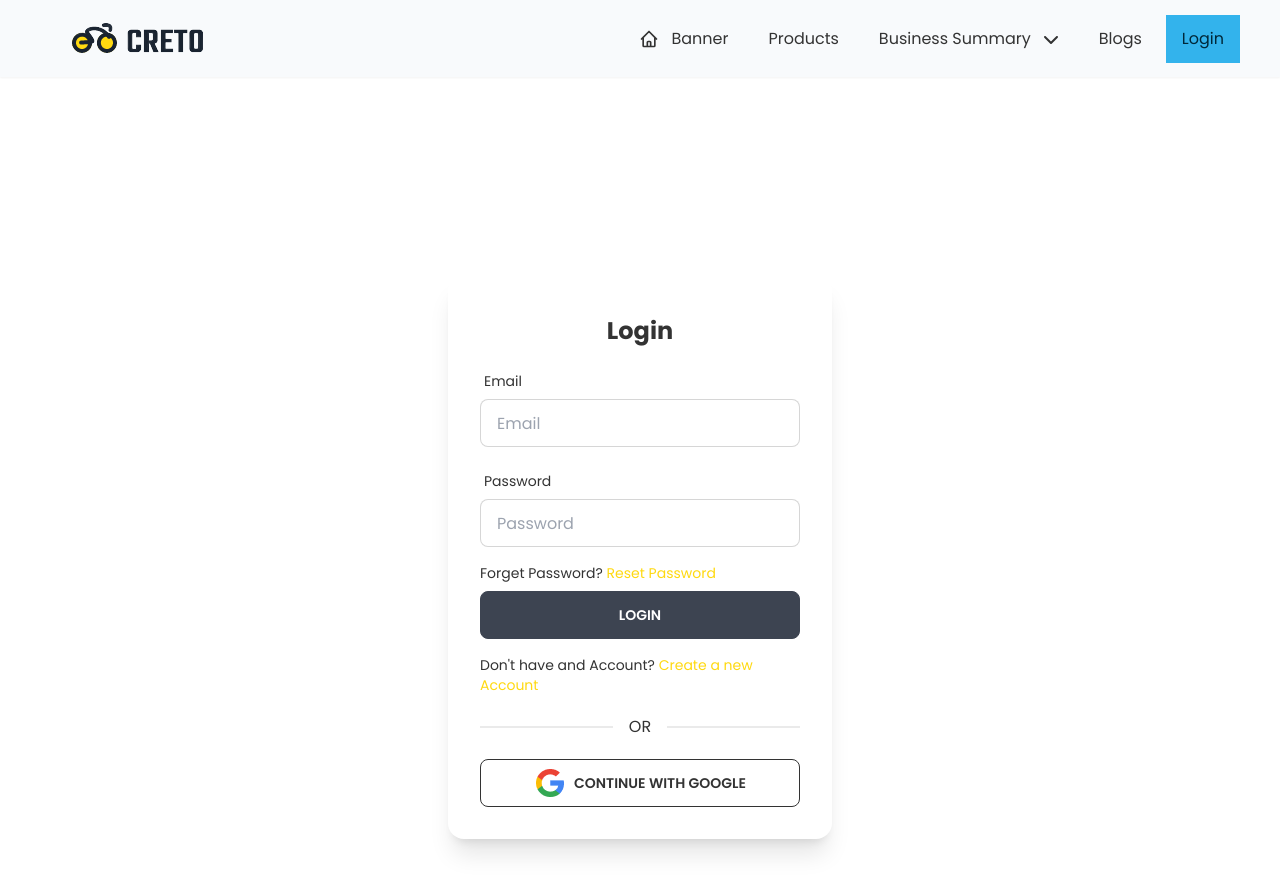
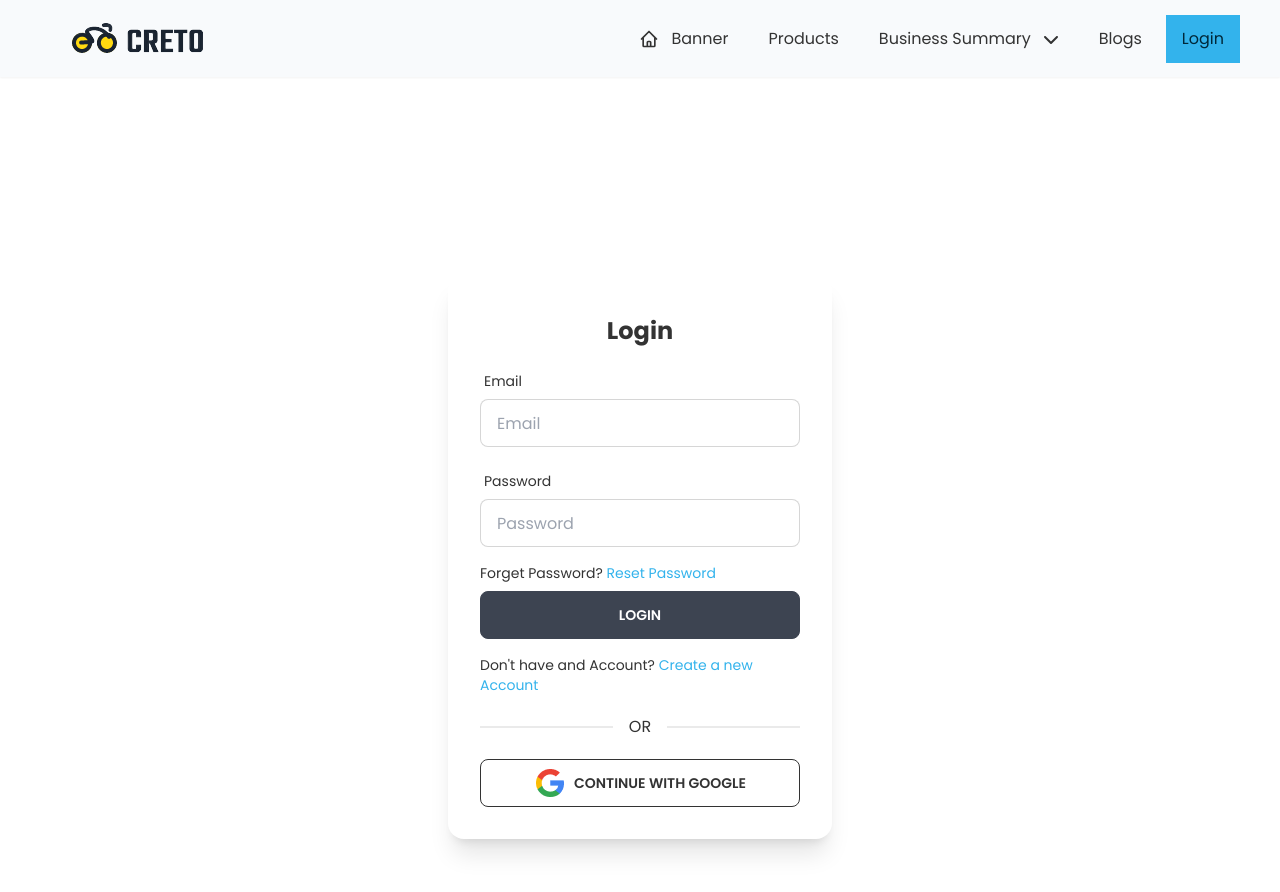
Before and after one commit to codermdshakil/certo-parts, a React (Create React App) app: page /login in a window 1280 px wide. Shown: the top 892 px of the page. Built offline with nearby package versions, Linux system fonts and the light colour scheme; no server answers.

Commit message:
some change text-secondary replace to primary

```diff
--- a/src/Pages/Login/Login.js
+++ b/src/Pages/Login/Login.js
@@ -98,12 +98,12 @@ const Login = () => {
                                 {errors.password?.type === 'required' && <span className="label-text-alt text-red-500">{errors.password.message}</span>}
                                 {errors.password?.type === 'pattern' && <span className="label-text-alt text-red-500">{errors.password.message}</span>}
                             </label>
-                            <p className='text-sm mb-2'>Forget Password? <span className='text-secondary'><Link to='/resetpassword'>Reset Password </Link> </span> </p>
+                            <p className='text-sm mb-2'>Forget Password? <span className='text-primary'><Link to='/resetpassword'>Reset Password </Link> </span> </p>
                         </div>
                         <input className='btn text-white w-full' value="Login" type="submit" />
                     </form>
                     <p className='text-center bg-pink-200 rounded-lg text-red-500'>{loginError && loginError.slice(22, 36)}</p>
-                    <p className='text-sm'>Don't have and Account? <span className='text-secondary'> <Link to='/signup'>Create a new Account</Link> </span></p>
+                    <p className='text-sm'>Don't have and Account? <span className='text-primary'> <Link to='/signup'>Create a new Account</Link> </span></p>
                     <div className="divider">OR</div>
                     <div>
                         <button onClick={() => handleSignInWithGoogle()} className='btn btn-outline w-full'> <img className='mr-2' src={googleLogo} alt="google_logo" /> Continue with Google </button>
--- a/src/Pages/ResetPassword/ResetPassword.js
+++ b/src/Pages/ResetPassword/ResetPassword.js
@@ -40,7 +40,7 @@ const ResetPassword = () => {
                         </div>
                     </div>
 
-                    <h2 className='text-secondary font-bold text-2xl text-center'>Reset Password</h2>
+                    <h2 className='text-primary font-bold text-2xl text-center'>Reset Password</h2>
                     <form onSubmit={handleSubmit(onSubmit)}>
                         <div className="form-control w-full max-w-xs">
                             <label className="label">
--- a/src/Pages/SignUp/SignUp.js
+++ b/src/Pages/SignUp/SignUp.js
@@ -161,7 +161,7 @@ const SignUp = () => {
                     </form>
                     <p className='text-center text-sm bg-pink-200 text-red-500 rounded-lg'>{handleError && handleError}</p>
                     <p className='text-center bg-pink-200 text-red-500 rounded-lg'>{userSignUpError && userSignUpError}</p>
-                    <p className="text-sm">Already have an account? <span className='text-secondary'><Link to="/login"> Login</Link></span></p>
+                    <p className="text-sm">Already have an account? <span className='text-primary'><Link to="/login"> Login</Link></span></p>
                     <div className="divider">OR</div>
                     <div>
                         <button onClick={() => signInWithGoogle()} className='btn btn-outline w-full'> <img className='mr-2' src={googleLogo} alt="google_logo" /> Continue with Google</button>
```
